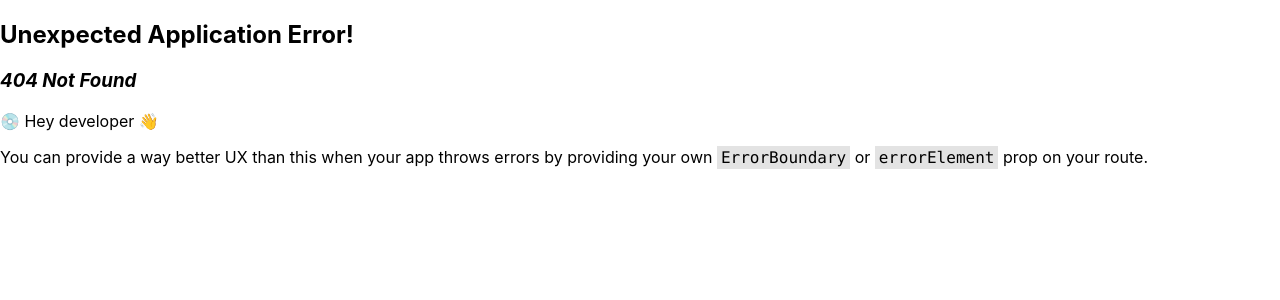
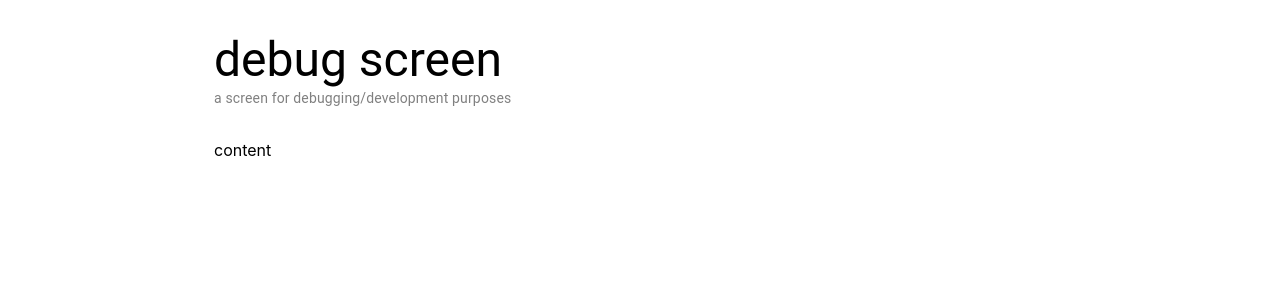
Before and after one commit to tna113/spotifywfriends, a React (Create React App) app in the folder client/: page /debug in a window 1280 px wide. Before the commit this address had no page. Shown: the top 300 px of the page. Built offline with nearby package versions, Linux system fonts and the light colour scheme.

Commit message:
created debugging screen

```diff
--- a/client/src/components/Page.jsx
+++ b/client/src/components/Page.jsx
@@ -4,16 +4,22 @@ import { Box, Container, Stack, Typography } from "@mui/material";
 const pageStyles = {
   padding: "2em",
 };
+const subtitleStyles = {
+  color: 'grey',
+}
 
-export default function Page({ children, title, sx, direction }) {
+export default function Page({ children, title, subtitle, sx, direction }) {
   return (
     <Container maxWidth="md" sx={{ ...pageStyles, ...sx }}>
       <Stack direction={direction} spacing={4}>
         {title && (
           <Box>
-            <Typography variant="h3" gutterBottom>
+            <Typography variant="h3">
               {title}
             </Typography>
+            {subtitle && (
+              <Typography variant="body2" sx={{...subtitleStyles}}>{subtitle}</Typography>
+            )}
           </Box>
         )}
         {children}
--- /dev/null
+++ b/client/src/features/debug/DebugScreen.jsx
@@ -0,0 +1,10 @@
+import React from "react";
+import Page from "../../components/Page";
+
+export default function DebugScreen() {
+    return (
+        <Page title="debug screen" subtitle="a screen for debugging/development purposes">
+            <p>content</p>
+        </Page>
+    )
+}
--- a/client/src/index.js
+++ b/client/src/index.js
@@ -6,6 +6,7 @@ import { createTheme, ThemeProvider } from "@mui/material/styles";
 import { createBrowserRouter, RouterProvider } from "react-router-dom";
 import App from "./App";
 import reportWebVitals from "./reportWebVitals";
+import DebugScreen from "./features/debug/DebugScreen";
 
 
 const root = ReactDOM.createRoot(document.getElementById("root"));
@@ -16,6 +17,10 @@ const router = createBrowserRouter([
     path: "/",
     element: <App />,
   },
+  {
+    path: "/debug",
+    element: <DebugScreen />
+  }
 ]);
 
 // Creates the theme for MUI
```
